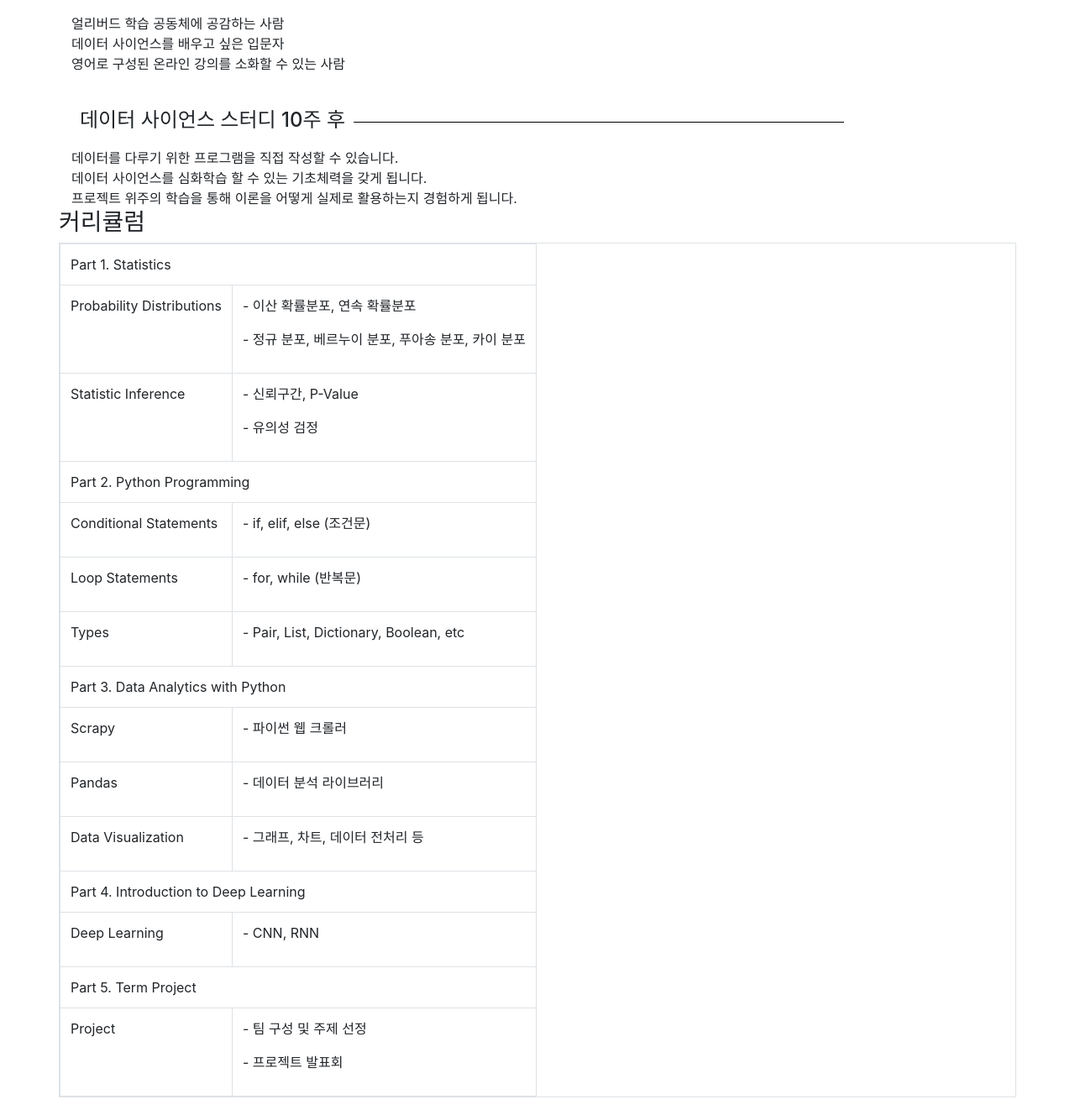
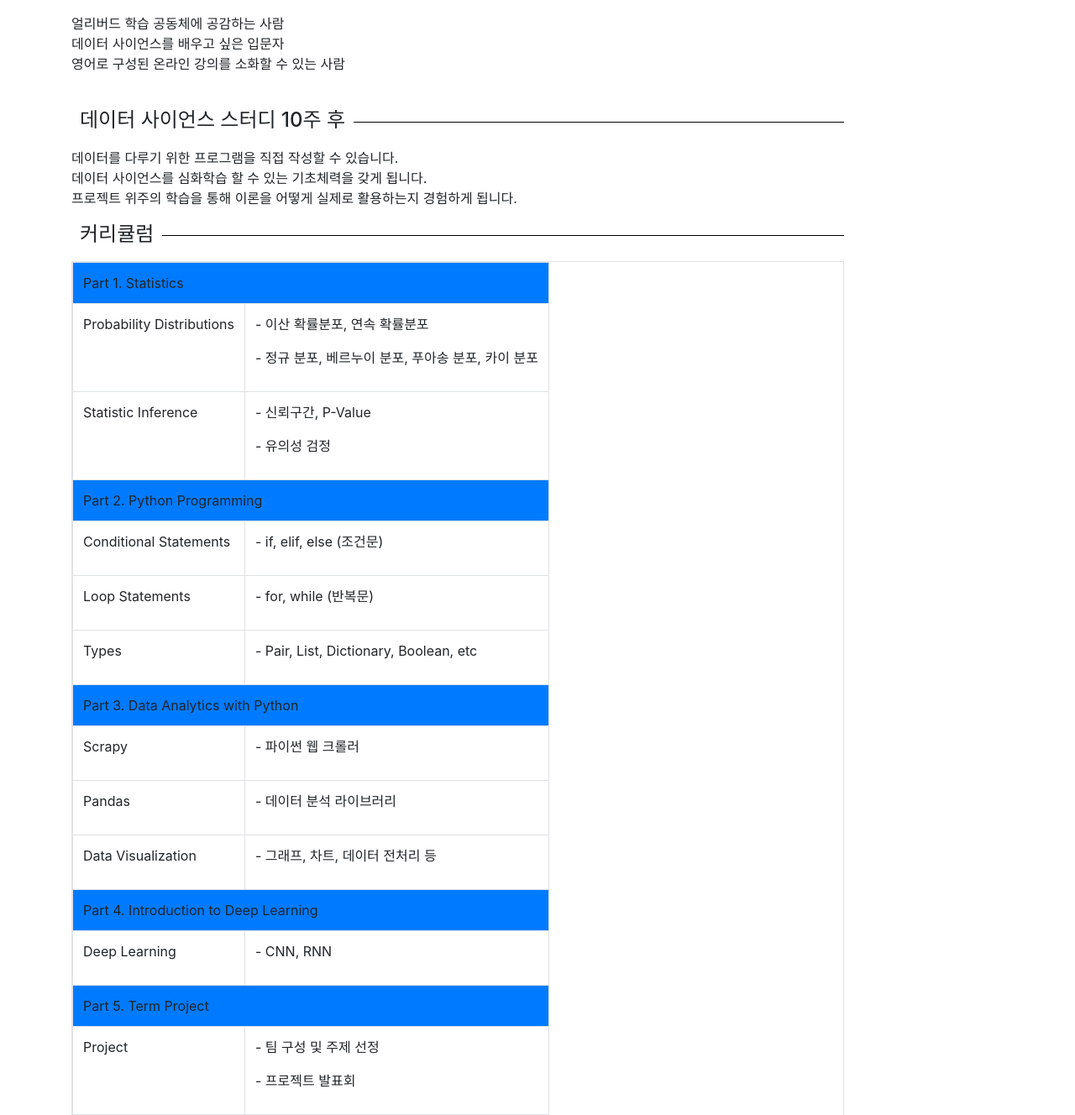
Before and after one commit to joshuakimDwan/earlybird_landing, a Django app: page / in a window 1280 px wide. Shown: the part 678-2006 px from the top of the page at 84% size. Run offline with Django 3.2, Linux system fonts and the light colour scheme; some libraries are stand-ins or nearby versions; some web fonts are replaced.

Commit message:
Create curriculum-box
- Demo

```diff
--- a/home/templates/home/curriculum.html
+++ b/home/templates/home/curriculum.html
@@ -1,10 +1,26 @@
-<div class="container">
+<style>
+  #curriculum-box h4 {
+     width: 100%;
+     border-bottom: 1px solid #000;
+     line-height: 0.1em;
+     margin: 30px 0;
+  }
+
+  #curriculum-box h4 span {
+      background:#fff;
+      padding: 10px;
+  }
+
+</style>
+
+<div id="curriculum-box" class="container">
   <div class="row">
-    <h3>커리큘럼</h3>
+    <div class="col-md-10 col-md-offset-1">
+      <h4><span>커리큘럼</span></h4>
       <table class="table table-bordered table-responsive">
         <tbody>
           <tr>
-            <td class="info" colspan="2">Part 1. Statistics</td>
+            <td class="bg-primary" colspan="2">Part 1. Statistics</td>
           </tr>
           <tr>
             <td>Probability Distributions</td>
@@ -22,7 +38,7 @@
           </tr>
 
           <tr>
-            <td class="info" colspan="2">Part 2. Python Programming</td>
+            <td class="bg-primary" colspan="2">Part 2. Python Programming</td>
           </tr>
           <tr>
             <td>Conditional Statements</td>
@@ -44,7 +60,7 @@
           </tr>
 
           <tr>
-            <td class="info" colspan="2">Part 3. Data Analytics with Python</td>
+            <td class="bg-primary" colspan="2">Part 3. Data Analytics with Python</td>
           </tr>
           <tr>
             <td>Scrapy</td>
@@ -66,7 +82,7 @@
           </tr>
 
           <tr>
-            <td class="info" colspan="2">Part 4. Introduction to Deep Learning</td>
+            <td class="bg-primary" colspan="2">Part 4. Introduction to Deep Learning</td>
           </tr>
           <tr>
             <td>Deep Learning</td>
@@ -76,7 +92,7 @@
           </tr>
 
           <tr>
-            <td class="info" colspan="2">Part 5. Term Project</td>
+            <td class="bg-primary" colspan="2">Part 5. Term Project</td>
           </tr>
           <tr>
             <td>Project</td>
@@ -87,5 +103,7 @@
           </tr>
         </tbody>
       </table>
+      <br>
+    </div>
   </div>
 </div>
```
